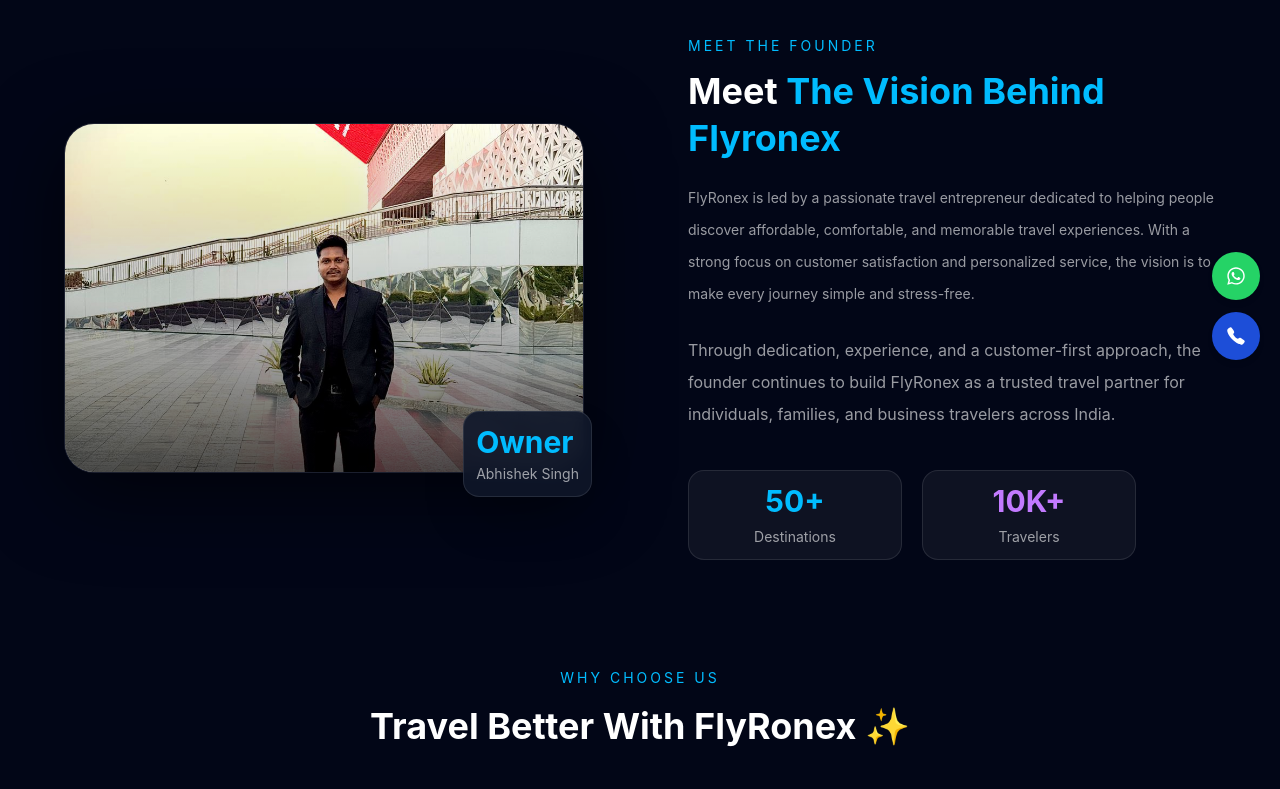
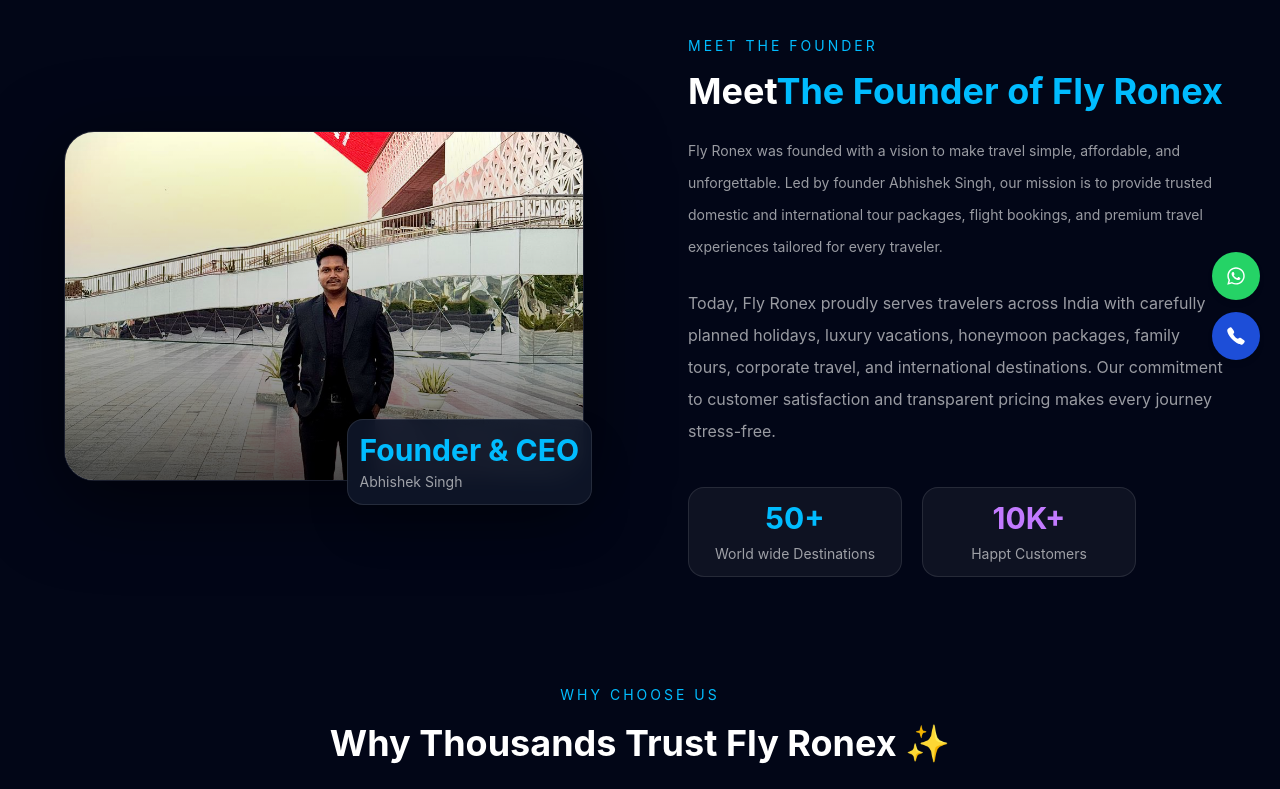
Before and after one commit to shashiyadav1790/Flyronex, a React (Vite) app: page /about in a window 1280 px wide. Shown: the part 420-1209 px from the top of the page. Built offline with nearby package versions, Linux system fonts and the light colour scheme.

Commit message:
seo optimized in about page

```diff
--- a/src/sections/About/About.jsx
+++ b/src/sections/About/About.jsx
@@ -1,7 +1,147 @@
 import { Link } from "react-router-dom";
-import Owner from "../../assets/destinations/owner.webp";
+import { Helmet } from "react-helmet-async";
+import Owner from "../../assets/destinations/abhishek-singh-founder-flyronex.webp";
+
+
 export default function About() {
   return (
+
+    <>
+<Helmet>
+
+<title>
+About Fly Ronex | Meet Founder Abhishek Singh | Premium Travel Agency
+</title>
+
+<meta
+name="description"
+content="Learn about Fly Ronex and its founder Abhishek Singh. Discover our mission to provide premium domestic and international travel experiences with affordable tour packages."
+/>
+
+<meta
+name="keywords"
+content="
+Fly Ronex,
+About Fly Ronex,
+Abhishek Singh,
+Founder Fly Ronex,
+Travel Agency India,
+Domestic Tour Packages,
+International Tour Packages,
+Flight Booking,
+Holiday Packages,
+Luxury Travel,
+Travel Company India
+"
+/>
+
+<meta name="robots" content="index,follow"/>
+
+<link
+rel="canonical"
+href="https://flyronex.com/about"
+/>
+
+<meta property="og:type" content="website"/>
+
+<meta
+property="og:title"
+content="About Fly Ronex | Premium Travel Agency"
+/>
+
+<meta
+property="og:description"
+content="Meet the founder of Fly Ronex and discover premium domestic & international travel experiences."
+/>
+
+<meta
+property="og:url"
+content="https://flyronex.com/about"
+/>
+
+<meta
+property="og:image"
+content="https://flyronex.com/abhishek-singh-founder-flyronex.webp"
+/>
+
+<meta
+name="twitter:card"
+content="summary_large_image"
+/>
+
+<meta
+name="twitter:title"
+content="About Fly Ronex"
+/>
+
+<meta
+name="twitter:description"
+content="Meet the Founder of Fly Ronex and explore our premium travel services."
+/>
+
+<meta
+name="twitter:image"
+content="https://flyronex.com/abhishek-singh-founder-flyronex.webp"
+/>
+
+{/* Organization Schema */}
+
+<script type="application/ld+json">
+{`
+{
+"@context":"https://schema.org",
+"@type":"TravelAgency",
+
+"name":"Fly Ronex",
+
+"url":"https://flyronex.com",
+
+"logo":"https://flyronex.com/logo.png",
+
+"image":"https://flyronex.com/abhishek-singh-founder-flyronex.webp",
+
+"description":"Premium Domestic and International Travel Agency",
+
+"telephone":"+919571727338",
+
+"email":"flyronex@gmail.com",
+
+"address":{
+"@type":"PostalAddress",
+"addressLocality":"Chouparan",
+"addressRegion":"Jharkhand",
+"addressCountry":"India"
+}
+
+}
+`}
+</script>
+
+{/* Founder Schema */}
+
+<script type="application/ld+json">
+{`
+{
+"@context":"https://schema.org",
+
+"@type":"Person",
+
+"name":"Abhishek Singh",
+
+"jobTitle":"Founder",
+
+"worksFor":{
+"@type":"TravelAgency",
+"name":"Fly Ronex"
+},
+
+"image":"https://flyronex.com/abhishek-singh-founder-flyronex.webp"
+
+}
+`}
+</script>
+
+</Helmet>
     <div className="bg-[#020617] text-white overflow-hidden">
 
       {/* CONTAINER */}
@@ -90,10 +230,16 @@
 
                <img
 src={Owner}
-                  alt="travel"
+alt="Abhishek Singh Founder of Fly Ronex Premium Travel Agency"
+loading="eager"
+fetchPriority="high"
+decoding="async"
 className="
-                    w-full h-full object-cover
-                    transition-transform duration-700
+w-full
+h-full
+object-cover
+transition-transform
+duration-700
 group-hover:scale-110
 "
 />
@@ -119,7 +265,8 @@
               ">
 
                 <h3 className="text-3xl font-bold text-sky-400 mb-1">
-                  Owner
+                  Founder & CEO
+
                 </h3>
 
                 <p className="text-sm text-white/60">
@@ -165,7 +312,7 @@
               >
                Meet
 <span className="text-sky-400">
-                  {" "}The Vision Behind Flyronex
+ The Founder of Fly Ronex
 </span>
               </h2>
 
@@ -180,12 +327,7 @@
                   mb-6
                 "
               >
-                FlyRonex is led by a passionate travel entrepreneur
-  dedicated to helping people discover affordable,
-  comfortable, and memorable travel experiences.
-  With a strong focus on customer satisfaction and
-  personalized service, the vision is to make every
-  journey simple and stress-free.
+               Fly Ronex was founded with a vision to make travel simple, affordable, and unforgettable. Led by founder Abhishek Singh, our mission is to provide trusted domestic and international tour packages, flight bookings, and premium travel experiences tailored for every traveler.
               </p>
 
               <p
@@ -197,10 +339,7 @@
                   mb-10
                 "
               >
-      Through dedication, experience, and a customer-first
-  approach, the founder continues to build FlyRonex
-  as a trusted travel partner for individuals, families,
-  and business travelers across India.
+     Today, Fly Ronex proudly serves travelers across India with carefully planned holidays, luxury vacations, honeymoon packages, family tours, corporate travel, and international destinations. Our commitment to customer satisfaction and transparent pricing makes every journey stress-free.
               </p>
 
               {/* STATS */}
@@ -231,7 +370,7 @@
                   </h3>
 
                   <p className="text-white/60 text-sm">
-                    Destinations
+                    World wide Destinations
                   </p>
                 </div>
 
@@ -253,7 +392,7 @@
                   </h3>
 
                   <p className="text-white/60 text-sm">
-                    Travelers
+                 Happt Customers
                   </p>
                 </div>
 
@@ -287,7 +426,7 @@
               font-bold
               leading-tight
             ">
-              Travel Better With FlyRonex ✨
+              Why Thousands Trust Fly Ronex ✨
             </h2>
 
           </div>
@@ -436,7 +575,7 @@
                 hover:scale-110
                 hover:shadow-[0_10px_40px_rgba(56,189,248,0.45)]
               ">
-                Explore Packages
+                Explore Tour Packages
               </button>
               </Link>
 
@@ -450,5 +589,6 @@
 
       </div>
     </div>
+    </>
   );
 }
```
Also changed, not shown: src/assets/destinations/abhishek-singh-founder-flyronex.webp (renamed from src/assets/destinations/owner.webp). Lines whose indentation alone changed are shown as unchanged.
